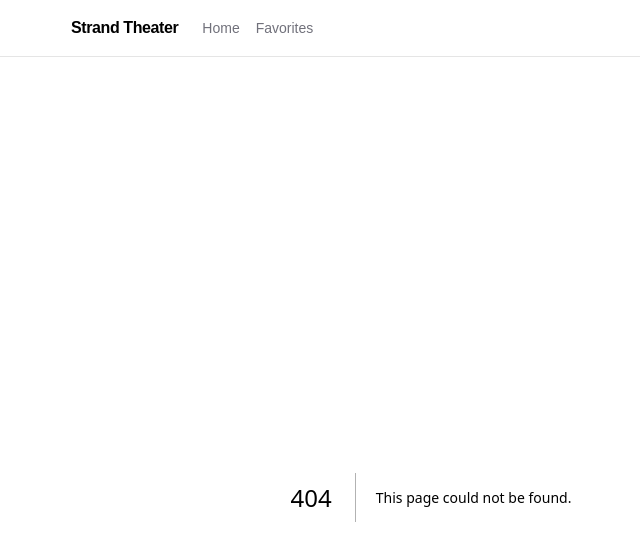
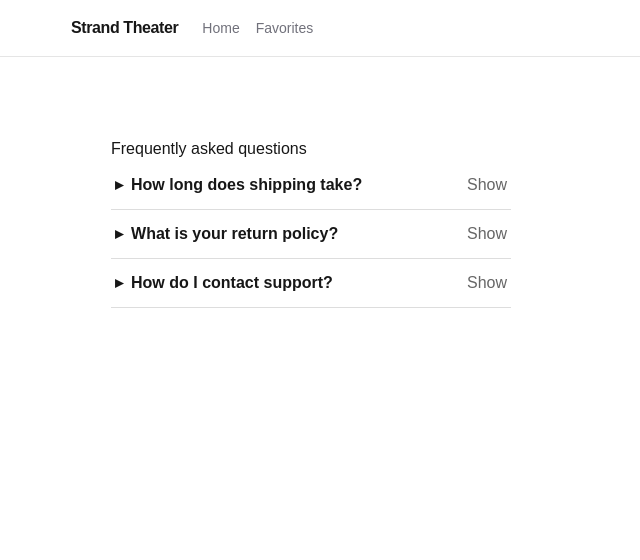
Before and after one commit to oroache/strand-theater, a Next.js app: page /playground/disclosure in a window 1280 px wide. Before the commit this address had no page. Shown: the top 560 px of the page, without its empty margins (209-849 px from the left). Built offline with nearby package versions, Linux system fonts and the light colour scheme.

Commit message:
feat: add accessible disclosure component
Co-Authored-By: Claude Sonnet 5 <noreply@anthropic.com>
Claude-Session: https://claude.ai/code/session_01BtERXZ8WQKNTX5BtngVfPa

```diff
--- /dev/null
+++ b/app/playground/disclosure/page.tsx
@@ -0,0 +1,5 @@
+import App from "@/playground/disclosure/App";
+
+export default function DisclosurePlaygroundPage() {
+  return <App />;
+}
--- /dev/null
+++ b/playground/disclosure/App.tsx
@@ -0,0 +1,32 @@
+import Disclosure from "./Disclosure";
+
+const faqs = [
+  {
+    id: "shipping",
+    question: "How long does shipping take?",
+    answer: "Orders typically arrive within 3-5 business days for domestic addresses.",
+  },
+  {
+    id: "returns",
+    question: "What is your return policy?",
+    answer: "You can return unused items within 30 days of delivery for a full refund.",
+  },
+  {
+    id: "support",
+    question: "How do I contact support?",
+    answer: "Email support@example.com or use the chat widget in the bottom right corner.",
+  },
+];
+
+export default function App() {
+  return (
+    <div style={{ padding: 40, maxWidth: 480 }}>
+      <h2>Frequently asked questions</h2>
+      {faqs.map((faq) => (
+        <Disclosure key={faq.id} id={faq.id} title={faq.question}>
+          <p style={{ margin: 0 }}>{faq.answer}</p>
+        </Disclosure>
+      ))}
+    </div>
+  );
+}
--- /dev/null
+++ b/playground/disclosure/Disclosure.tsx
@@ -0,0 +1,62 @@
+"use client";
+
+import { ReactNode, useState } from "react";
+
+interface DisclosureProps {
+  id: string;
+  title: string;
+  defaultOpen?: boolean;
+  children?: ReactNode;
+}
+
+export default function Disclosure({ id, title, defaultOpen = false, children }: DisclosureProps) {
+  const [isOpen, setIsOpen] = useState(defaultOpen);
+  const contentId = `disclosure-panel-${id}`;
+
+  return (
+    <div style={{ borderBottom: "1px solid #ddd" }}>
+      <h3 style={{ margin: 0 }}>
+        <button
+          type="button"
+          id={`disclosure-button-${id}`}
+          aria-expanded={isOpen}
+          aria-controls={contentId}
+          onClick={() => setIsOpen((open) => !open)}
+          style={{
+            display: "flex",
+            alignItems: "center",
+            gap: 8,
+            width: "100%",
+            padding: "12px 4px",
+            border: "none",
+            background: "transparent",
+            font: "inherit",
+            fontWeight: 600,
+            textAlign: "left",
+            cursor: "pointer",
+          }}
+        >
+          <span
+            aria-hidden="true"
+            style={{
+              display: "inline-block",
+              transform: isOpen ? "rotate(90deg)" : "rotate(0deg)",
+              transition: "transform 0.15s ease",
+            }}
+          >
+            ▸
+          </span>
+          {title}
+          <span style={{ marginLeft: "auto", fontWeight: 400, color: "#666" }}>
+            {isOpen ? "Hide" : "Show"}
+          </span>
+        </button>
+      </h3>
+      {isOpen && (
+        <div id={contentId} style={{ padding: "0 4px 16px" }}>
+          {children}
+        </div>
+      )}
+    </div>
+  );
+}
```
